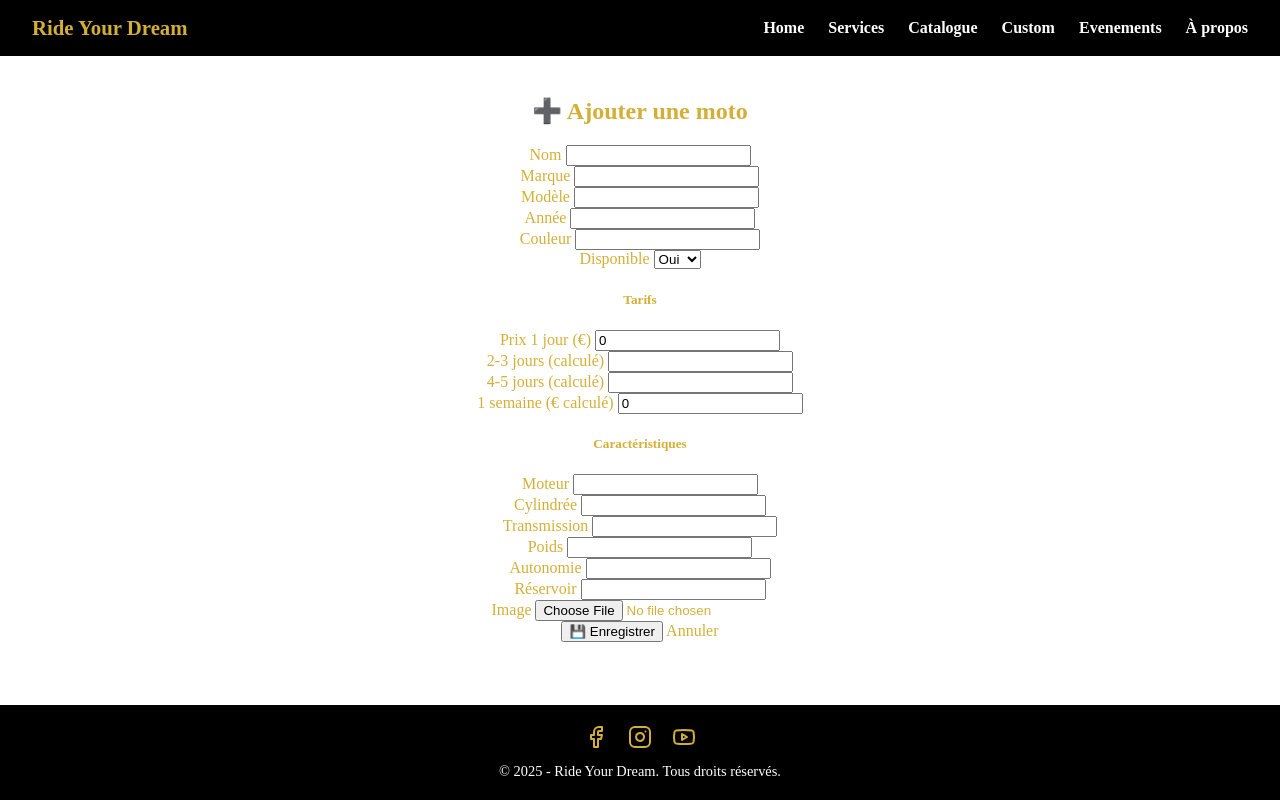
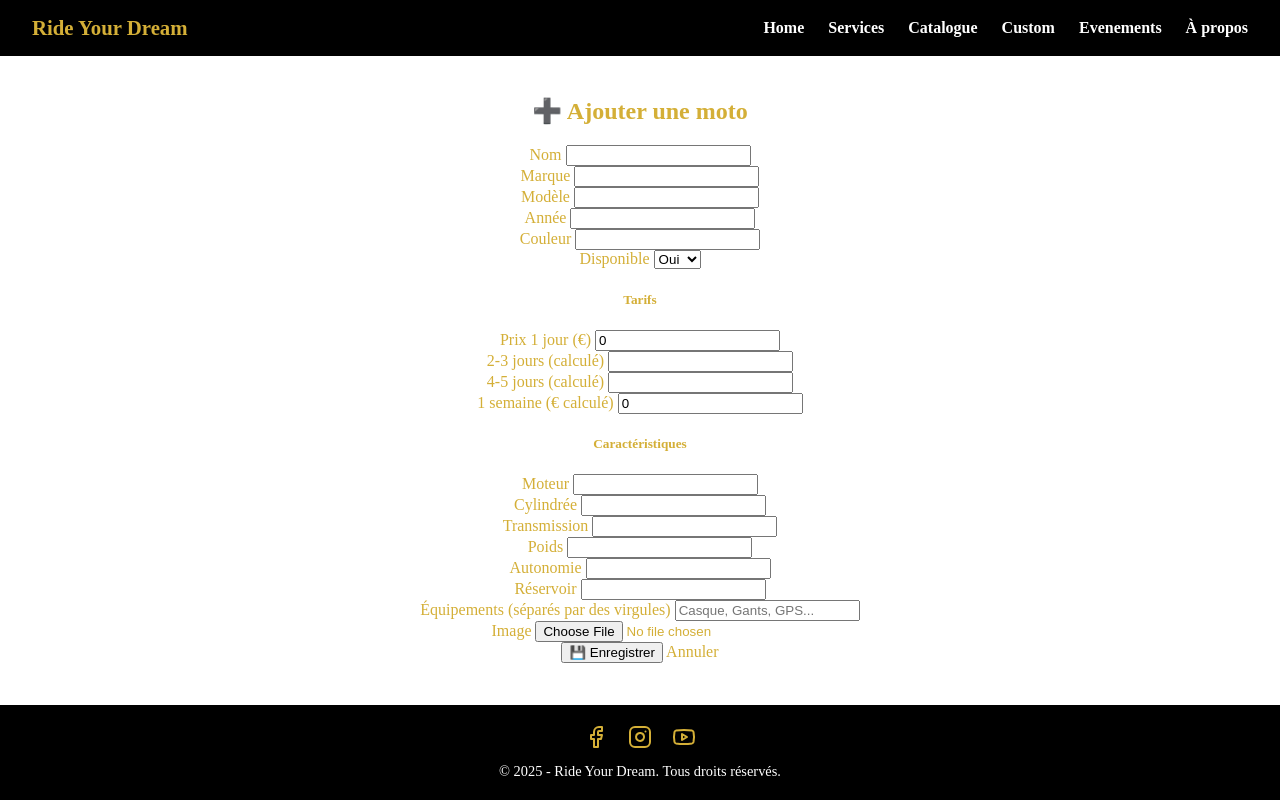
Before and after one commit to flxx-ji/ryd-front, a SvelteKit app: page /admin/motos/new in a window 1280 px wide. Built offline with nearby package versions, Linux system fonts and the light colour scheme; no server answers.

Commit message:
ajout la ligne equipement dans le formulaire d'ajout admin/new , refone calcule pour ne plus afficher les pourcentages,changments moto/id/+page.svelte pour que les equipements s'affichent directement lors de l'ajout de d'une moto dans l'interface admin

```diff
--- a/src/routes/admin/motos/new/+page.svelte
+++ b/src/routes/admin/motos/new/+page.svelte
@@ -33,6 +33,12 @@
 	let poids = '';
 	let autonomie = '';
 	let reservoir = '';
+
+	//Equipements
+     // Ajoute dans ton script
+    let equipementsTexte = '';
+
+
 
 	// 🧬 Duplication si ?copieDe=ID dans l'URL
 onMount(async () => {
@@ -73,11 +79,12 @@ onMount(async () => {
 
 	// 🔁 Calcul auto des tarifs dès que le prix 1 jour est saisi
 	$: if (unJour > 0) {
-		const prix = (j: number, remise: number) => ((unJour * j) * (1 - remise)).toFixed(2);
-		deuxTroisJours = `${prix(2, 0.05)} € (-5%) / ${prix(3, 0.05)} € (-5%)`;
-		quatreCinqJours = `${prix(4, 0.10)} € (-10%) / ${prix(5, 0.15)} € (-15%)`;
-		uneSemaine = parseFloat(prix(6, 0.20));
-	}
+	const prix = (j: number, remise: number) => ((unJour * j) * (1 - remise)).toFixed(2);
+	deuxTroisJours = `${prix(2, 0.05)} € / ${prix(3, 0.05)} €`;
+	quatreCinqJours = `${prix(4, 0.10)} € / ${prix(5, 0.15)} €`;
+	uneSemaine = parseFloat(prix(6, 0.20)); // ✅ tarif spécial = 6 jours avec -20%
+}
+
 
 	// 📤 Envoi du formulaire au backend
 	const ajouterMoto = async () => {
@@ -104,6 +111,11 @@ onMount(async () => {
 			autonomie,
 			reservoir
 		}));
+
+		formData.append('equipements', JSON.stringify(
+	        equipementsTexte.split(',').map(e => e.trim()).filter(Boolean)
+          ));
+
 
 		if (image) formData.append('image', image);
 
@@ -206,6 +218,13 @@ onMount(async () => {
 			<input class="form-control" bind:value={reservoir} />
 		</div>
 
+
+		<!-- 🧳 Équipements -->
+        <div class="col-12">
+	        <label>Équipements (séparés par des virgules)</label>
+	        <input class="form-control" bind:value={equipementsTexte} placeholder="Casque, Gants, GPS..." />
+        </div>
+
 		<!-- 📸 Image avec preview -->
 		<div class="col-12">
 			<label>Image</label>
```
